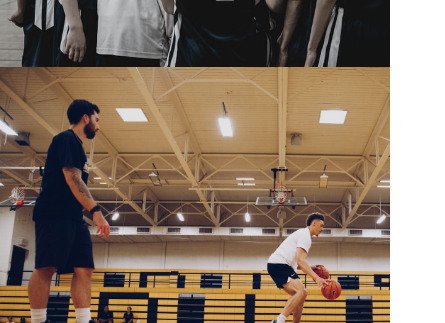
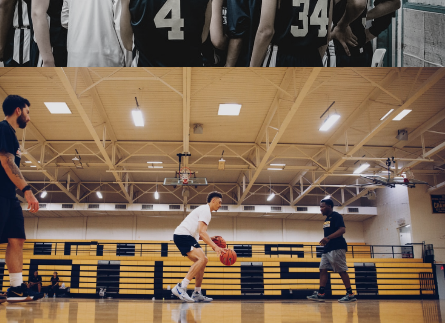
Before and after one commit to jmoral1943/Hackathon, a React app in the folder client/: page /teamorplayer in a window 390 px wide. Shown: the part 355-678 px from the top of the page, 445 px wide, since content can reach past the window. Built offline with nearby package versions, Linux system fonts and the light colour scheme.

Commit message:
added media queries to team/player page

```diff
--- a/client/src/assets/styles/components/teamorplayer/_type.scss
+++ b/client/src/assets/styles/components/teamorplayer/_type.scss
@@ -26,3 +26,23 @@
   color: white;
   font-size: 4em;
 }
+
+@media screen and (min-width: 300px) {
+  .c-team-player {
+    // background-color: green;
+    display: flex;
+    align-items: center;
+    justify-content: center;
+    // align-content: center;
+    flex-direction: column;
+  }
+
+  .c-team__image {
+    width: 500px;
+    height: 700px;
+    margin: 0px;
+  }
+  .c-player__image {
+    width: 500px;
+  }
+}
--- a/client/src/components/TeamOrPlayer/index.js
+++ b/client/src/components/TeamOrPlayer/index.js
@@ -9,6 +9,7 @@ const TeamOrPlayer = () => {
   return (
     <main>
      <BackButton />
+     <div className="c-team-player">
       <div className="c-team">
         <Link to="/catalog">
           <h2 className="c-team__heading">Team</h2>
@@ -25,6 +26,7 @@ const TeamOrPlayer = () => {
           />
         </Link>
       </div>
+     </div>
     </main>
   );
 };
```
